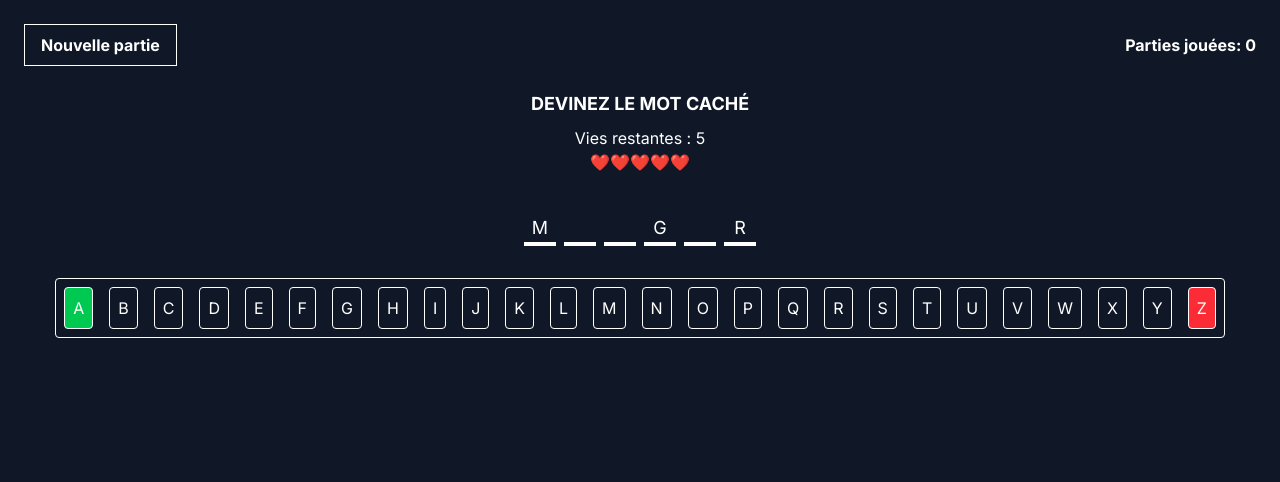
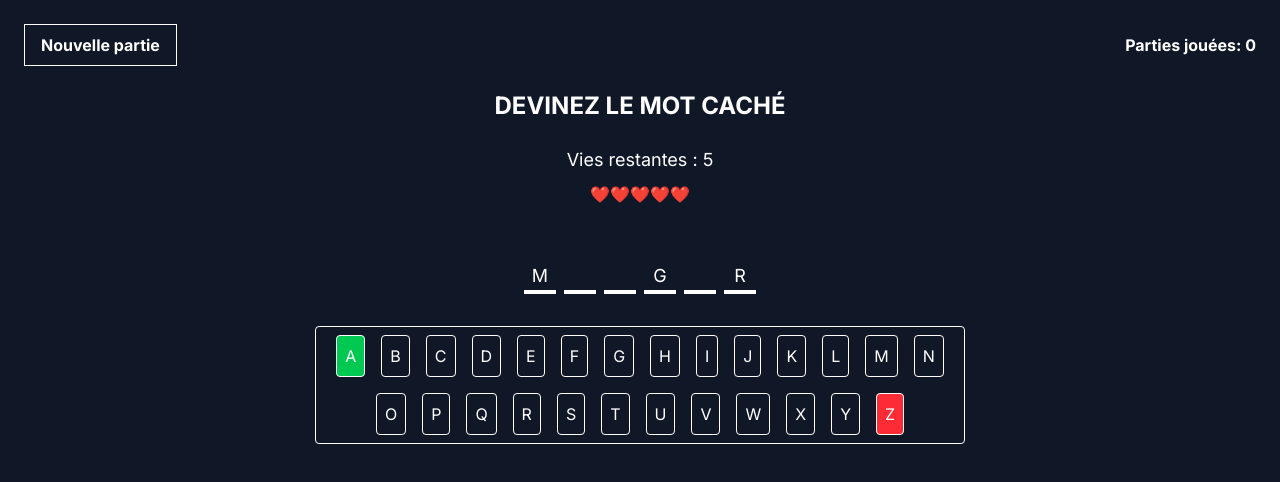
Before and after one commit to MathieuBourasseau/front-mystery-word, a React (Vite) app: page / in a window 1280 px wide. Shown: the top 482 px of the page. Built offline with nearby package versions, Linux system fonts and the light colour scheme.

Commit message:
feat: center main container for mobile, tablet and desktop

```diff
--- a/src/components/Gaming zone/GamingZone.tsx
+++ b/src/components/Gaming zone/GamingZone.tsx
@@ -29,16 +29,16 @@ export default function GamingZone({ hearts, mysteryWord, colorLetter, onLetterC
     }
 
     return (
-        <main className="flex flex-col gap-2 items-center justify-center text-white">
+        <main className="flex flex-col gap-2 items-center justify-center text-white mx-auto max-w-mobile md:max-w-tablet md:gap-6">
 
-            <h1 className="uppercase font-bold text-lg">Devinez le mot caché</h1>
+            <h1 className="uppercase font-bold text-lg md:text-2xl">Devinez le mot caché</h1>
 
             {/* Life remaining */}
-            <div className="flex flex-col  items-center w-full">
-                <span>Vies restantes : {hearts}</span>
+            <div className="flex flex-col gap-2 items-center w-full">
+                <span className="text-sm md:text-base lg:text-lg">Vies restantes : {hearts}</span>
                 <div>
                     {heartsArray.map((heart, index) => (
-                        <span key={index}>❤️</span>
+                        <span key={index} className="">❤️</span>
                     ))}
                 </div>
             </div>
@@ -56,7 +56,7 @@ export default function GamingZone({ hearts, mysteryWord, colorLetter, onLetterC
                         </span>
                     ))}
                 </div>
-                <div className="flex flex-wrap justify-center gap-4 border-1 rounded-sm p-2">
+                <div className="flex flex-wrap justify-center gap-4 border-1 rounded-sm p-2 ">
                     {alphabet.map((letter, index) => (
                         <button
                             key={index}
--- a/src/index.css
+++ b/src/index.css
@@ -5,6 +5,10 @@
 
   /* Custom colors */
   --color-primary-blue: #101828;
+
+  /* Custom width */
+  --container-mobile: 450px;
+  --container-tablet: 650px;
 }
 
 :root {
```
